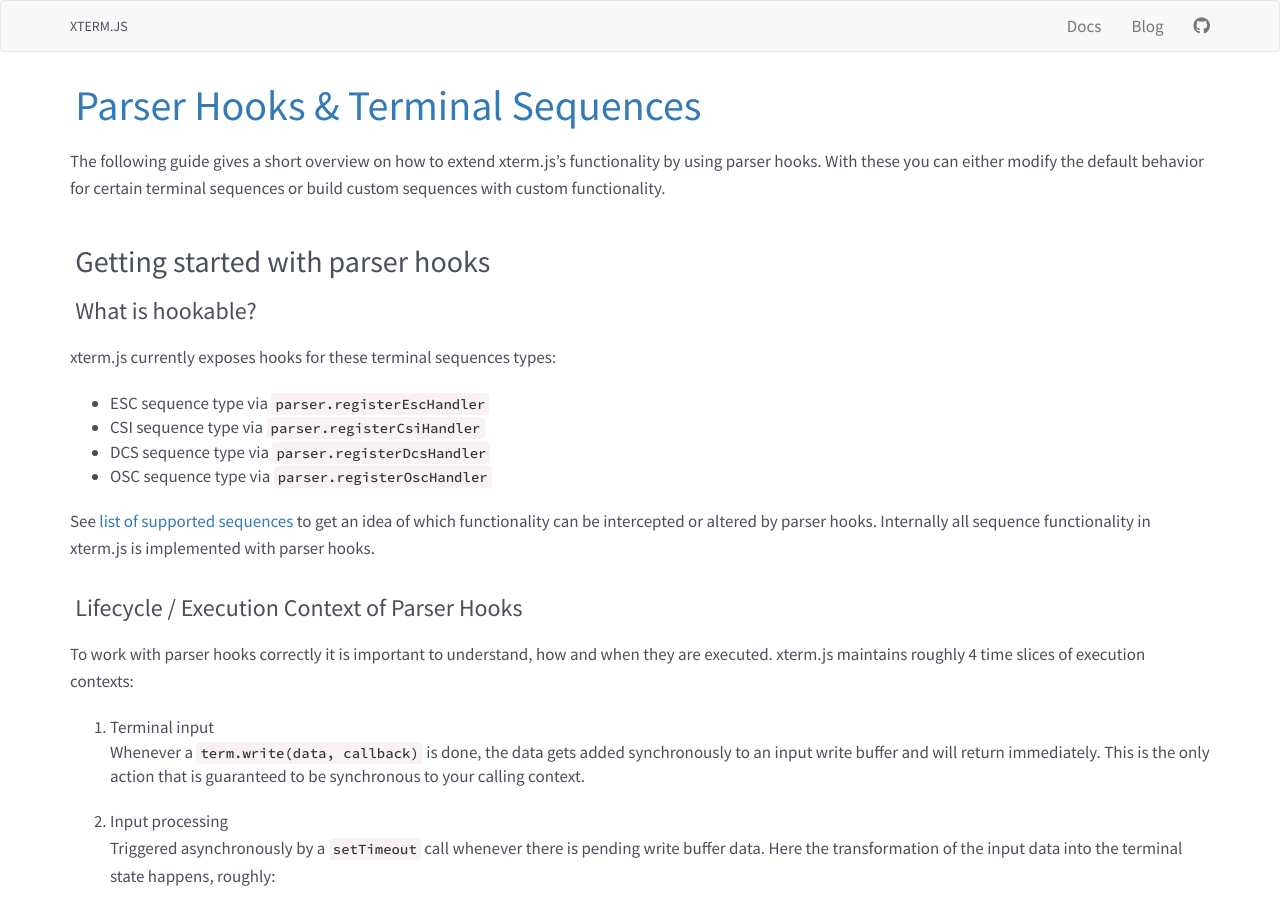
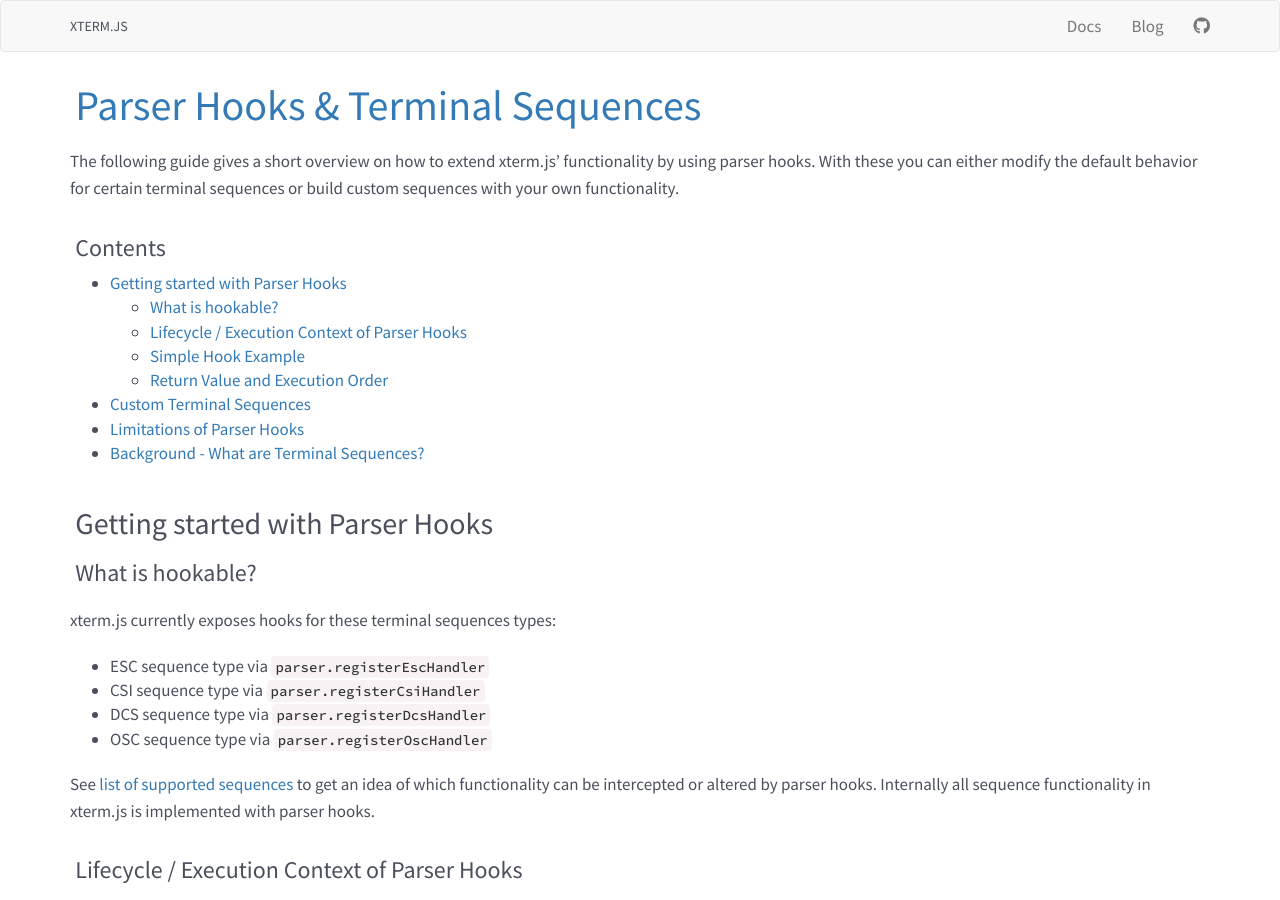
Before and after one commit to xtermjs/xtermjs.org, a Jekyll site: the page built from _docs/guides/hooks.md, in a window 1280 px wide and 900 px high. Built offline with Jekyll 4.4.1, drawn with Linux system fonts in a browser that asks for light colours; nearby versions of some CDN libraries; some of the changed text lies outside the part shown.

Commit message:
formatting and typos

```diff
--- a/_docs/guides/hooks.md
+++ b/_docs/guides/hooks.md
@@ -3,10 +3,19 @@
 category: Guides
 ---
 
-The following guide gives a short overview on how to extend xterm.js's functionality by using parser hooks. With these you can either modify the default behavior for certain terminal sequences or build custom sequences with custom functionality.
+The following guide gives a short overview on how to extend xterm.js' functionality by using parser hooks. With these you can either modify the default behavior for certain terminal sequences or build custom sequences with your own functionality.
 
+### Contents
+- [Getting started with Parser Hooks](#getting-started-with-parser-hooks)
+  * [What is hookable?](#what-is-hookable-)
+  * [Lifecycle / Execution Context of Parser Hooks](#lifecycle---execution-context-of-parser-hooks)
+  * [Simple Hook Example](#simple-hook-example)
+  * [Return Value and Execution Order](#return-value-and-execution-order)
+- [Custom Terminal Sequences](#custom-terminal-sequences)
+- [Limitations of Parser Hooks](#limitations-of-parser-hooks)
+- [Background - What are Terminal Sequences?](#background---what-are-terminal-sequences-)
 
-## Getting started with parser hooks
+## Getting started with Parser Hooks
 
 ### What is hookable?
 
@@ -200,25 +209,26 @@
 
 ## Limitations of Parser Hooks
 
-### Async Actions in Hooks
-The parser executes hook handlers synchronously. This is a must have to guarantee synchronicity to the incoming stream data while keeping the parser performant. Actions altering the terminal buffer must not use async code without special preparations.
+- **Async Actions in Hooks**
+  The parser executes hook handlers synchronously. This is a must have to guarantee synchronicity to the incoming stream data while keeping the parser performant. Actions altering the terminal buffer must not use async code without special preparations.
 
-### Filtering of Parameters
-Some CSI sequences like `SGR` support parameter stacking, where these calls:
-- `SGR 0`
-- `SGR 1`
-- `SGR 2`
+- **Filtering of Parameters**
+  Some CSI sequences like `SGR` support parameter stacking, where these calls:
 
-whould be equivalent to this single call:
-- `SGR 0 ; 1 ; 2`
+  - `SGR 0`
+  - `SGR 1`
+  - `SGR 2`
 
-In the first case the parser would call 3 times into an `SGR` hook with one parameter, while the latter would create one call with all 3 paramters applied at once. While in the first case a hook can deliberately stop the call propagation for a certain parameter value, it is not possible to do that in the latter case without stopping the other parameters as well. If you run into this edge case, please file an issue to discuss, whether we should implement parameter filtering.
+  whould be equivalent to this single call:
+  - `SGR 0 ; 1 ; 2`
 
-### Reduced Terminal State
-xterm.js exposes only a reduced set of the terminal state via its public API. This is mainly to keep the API as stable and useful as possible without cluttering it too much. If you have an urgent need for some missing bits, please file an issue to discuss this further.
+  In the first case the parser would call 3 times into an `SGR` hook with one parameter, while the latter would create one call with all 3 paramters applied at once. While in the first case a hook can deliberately stop the call propagation for a certain parameter value, it is not possible to do that in the latter case without stopping the other parameters as well. If you run into this edge case, please file an issue to discuss, whether we should implement parameter filtering.
 
-### Payload limits for OSC/DCS
-The OSC and DCS API have a hardcoded payload limit of 10MB to avoid running into out-of-memory issues.
+- **Reduced Terminal State**
+  xterm.js exposes only a reduced set of the terminal state via its public API. This is mainly to keep the API as stable and useful as possible without cluttering it too much. If you have an urgent need for some missing bits, please file an issue to discuss this further.
+
+- **Payload limits for OSC/DCS**
+  The OSC and DCS API have a hardcoded payload limit of 10MB to avoid running into out-of-memory issues.
 
 
 
@@ -277,4 +287,4 @@
 
 With the upcoming of affordable, more capable graphical hardware in the 90s and the wider adoption of GUIs in general, hardware terminals became quickly obsolete. Still POSIX derived operating systems kept their strong affiliation to the command-line interface in the form of terminal emulators running in the GUI.
 
-Prominent early emulator examples are `DECTerm` and `xterm`, which both aimed primarily for DEC VT series compatibility. While `DECTerm` was seen as superior in the beginning in terms of emulated capabilities, `xterm` soon closed the gap, was widely available as a capable open source emulator and eventually became the de-facto standard of VT compatible emulation these days. Despite its age, `xterm` is still under very active development by Thomas E. Dickey ([changelog](https://invisible-island.net/xterm/xterm.log.html)).
+Prominent early emulators of the 80s are `DECTerm` and `xterm`, which both aimed primarily for DEC VT series compatibility. While `DECTerm` was seen as superior in the beginning in terms of emulated capabilities, `xterm` soon closed the gap, was widely available as an open source emulator and eventually became the de-facto standard of VT compatible emulation these days. Despite its age, `xterm` is still under very active development by Thomas E. Dickey ([changelog](https://invisible-island.net/xterm/xterm.log.html)).
```
